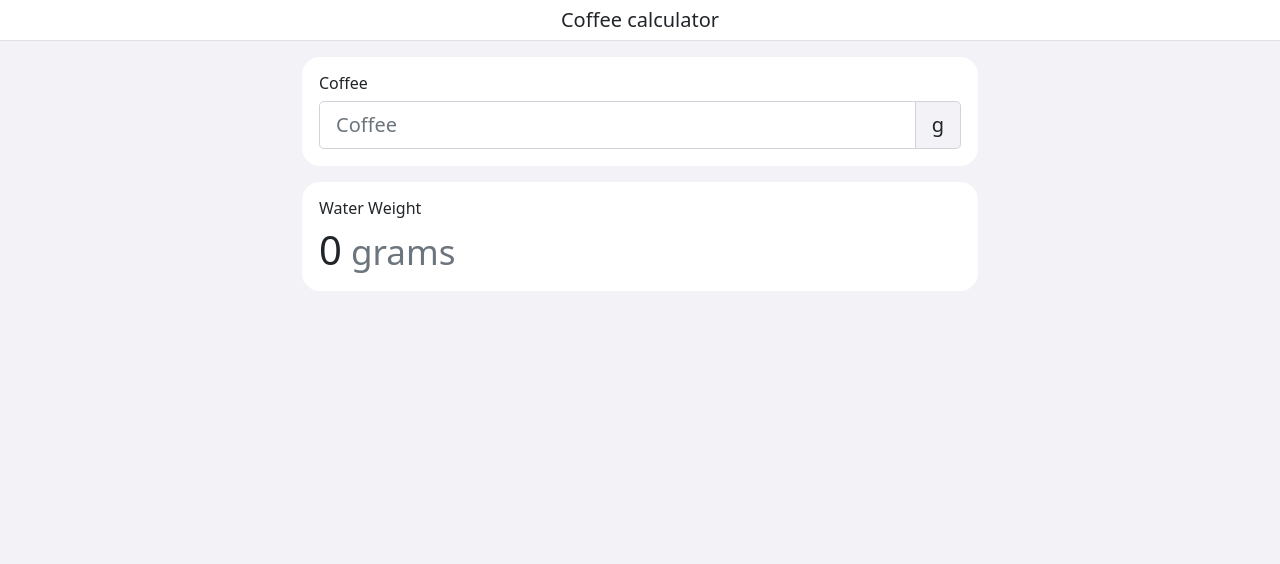
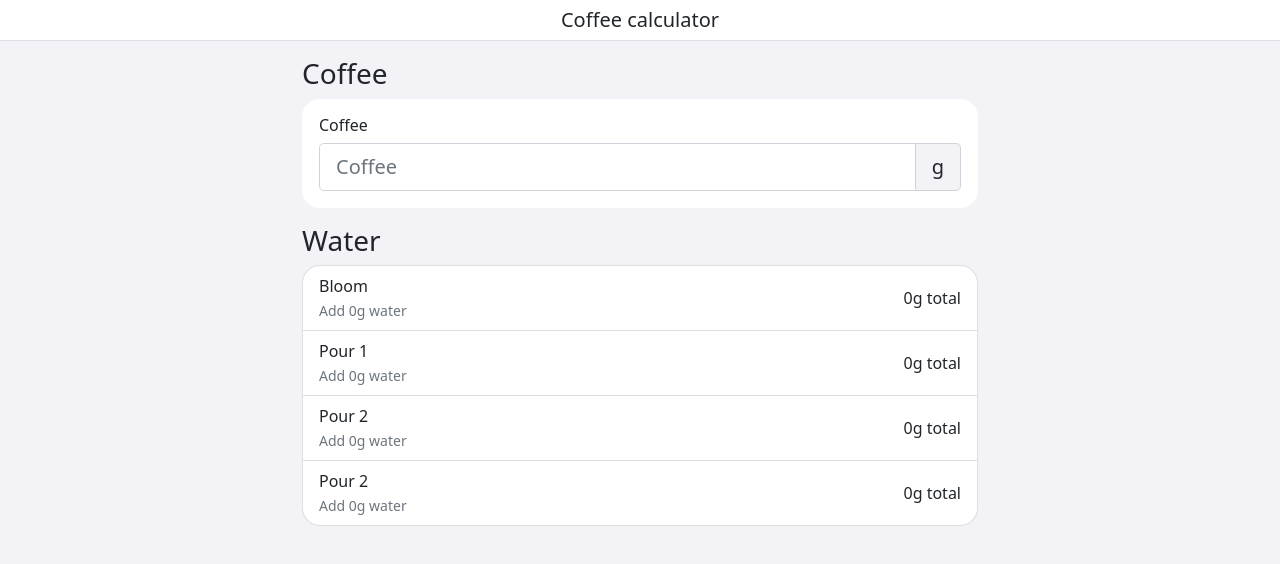
Before and after one commit to drewdh/coffee, a React (Create React App) app: page / in a window 1280 px wide. Shown: the top 564 px of the page. Built offline with nearby package versions, Linux system fonts and the light colour scheme.

Commit message:
add steps

```diff
--- a/src/components/Calculator.tsx
+++ b/src/components/Calculator.tsx
@@ -43,6 +43,7 @@ function Calculator() {
 
     return (
         <>
+            <h3>Coffee</h3>
             <div className="card card-body mb-3">
                 <label className="h6 card-title" htmlFor="knownValue">Coffee</label>
                 <div className="input-group input-group-lg">
@@ -75,13 +76,68 @@ function Calculator() {
                 )}
             </div>
 
-            <div className="card card-body">
-                <h6 className="card-title">Water Weight</h6>
-                <h1 className="mb-0">
-                    {getLabel(water)}
-                    <small className="text-muted fw-normal"> grams</small>
-                </h1>
-            </div>
+            <h3>Water</h3>
+            <ul className="list-group">
+                <li className="list-group-item justify-content-between d-flex align-items-center">
+                    <div>
+                        <div className="fw-bolds">Bloom</div>
+                        <span className="text-muted">
+                            <small>
+                                Add {getLabel(knownValue)}g water
+                            </small>
+                        </span>
+                    </div>
+                    <div className="text-end">
+                        <div>{getLabel(knownValue)}g total</div>
+                    </div>
+                </li>
+                <li className="list-group-item justify-content-between d-flex align-items-center">
+                    <div>
+                        <div className="fw-bolds">Pour 1</div>
+                        <span className="text-muted">
+                            <small>
+                                Add {getLabel((water - Number(knownValue))/3)}g water
+                            </small>
+                        </span>
+                    </div>
+                    <div className="text-end">
+                        <div>{getLabel(((water - Number(knownValue))/3) + Number(knownValue))}g total</div>
+                    </div>
+                </li>
+                <li className="list-group-item justify-content-between d-flex align-items-center">
+                    <div>
+                        <div className="fw-bolds">Pour 2</div>
+                        <span className="text-muted">
+                            <small>
+                                Add {getLabel((water - Number(knownValue))/3)}g water
+                            </small>
+                        </span>
+                    </div>
+                    <div className="text-end">
+                        <div>{getLabel(((water - Number(knownValue))/3)*2 + Number(knownValue))}g total</div>
+                    </div>
+                </li>
+                <li className="list-group-item justify-content-between d-flex align-items-center">
+                    <div>
+                        <div className="fw-bolds">Pour 2</div>
+                        <span className="text-muted">
+                            <small>
+                                Add {getLabel((water - Number(knownValue))/3)}g water
+                            </small>
+                        </span>
+                    </div>
+                    <div className="text-end">
+                        <div>{getLabel(((water - Number(knownValue))) + Number(knownValue))}g total</div>
+                    </div>
+                </li>
+            </ul>
+            {/*<div className="card card-body">*/}
+            {/*    <h6 className="card-title">Water Weight</h6>*/}
+            {/*    <h1 className="mb-0">*/}
+            {/*        {getLabel(water)}*/}
+            {/*        <small className="text-muted fw-normal"> grams</small>*/}
+            {/*    </h1>*/}
+            {/*</div>*/}
         </>
     )
 }
```
